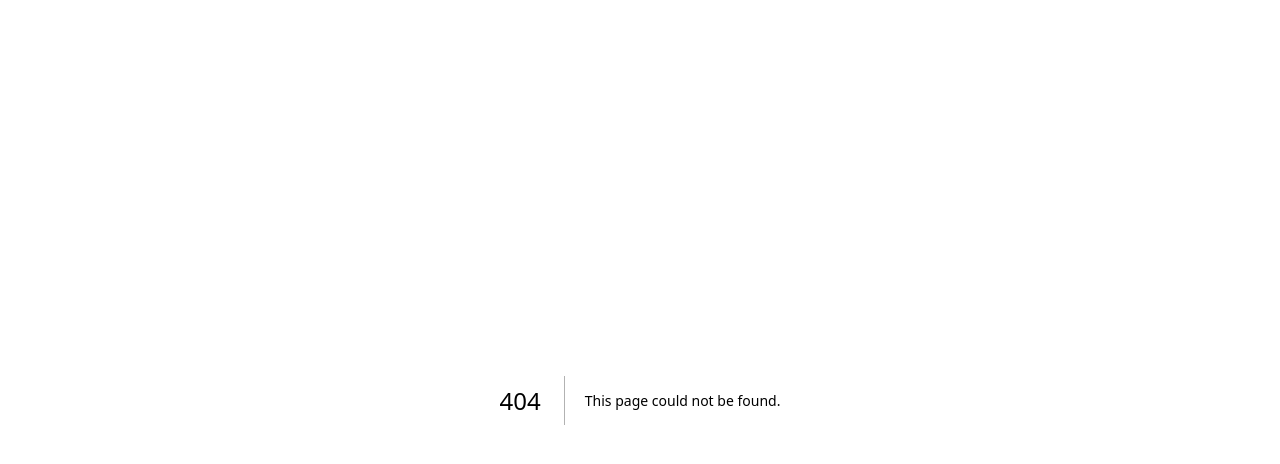
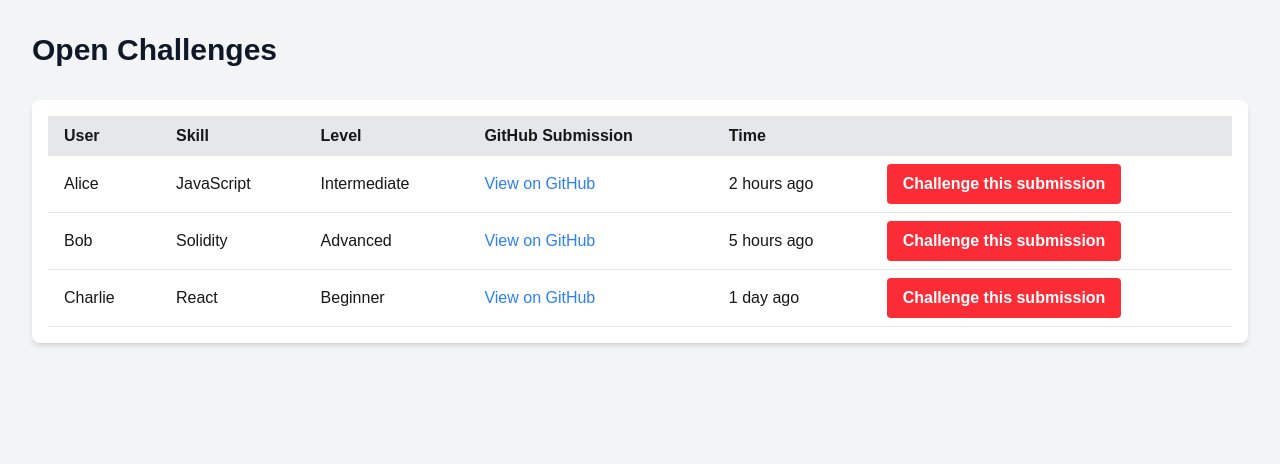
Before and after one commit to tanishkhot/proof-of-merit, a Next.js app in the folder frontend/: page /challenges in a window 1280 px wide. Before the commit this address had no page. Shown: the top 464 px of the page. Built offline with nearby package versions, Linux system fonts and the light colour scheme.

Commit message:
feat: adding challenges page

```diff
--- /dev/null
+++ b/frontend/src/app/challenges/page.tsx
@@ -0,0 +1,65 @@
+import React from 'react';
+
+const challenges = [
+  {
+    user: 'Alice',
+    skill: 'JavaScript',
+    level: 'Intermediate',
+    github_submission_url: 'https://github.com/alice/project',
+    time: '2 hours ago',
+  },
+  {
+    user: 'Bob',
+    skill: 'Solidity',
+    level: 'Advanced',
+    github_submission_url: 'https://github.com/bob/project',
+    time: '5 hours ago',
+  },
+  {
+    user: 'Charlie',
+    skill: 'React',
+    level: 'Beginner',
+    github_submission_url: 'https://github.com/charlie/project',
+    time: '1 day ago',
+  },
+];
+
+const ChallengesPage = () => {
+  return (
+    <div className="bg-gray-100 dark:bg-gray-900 min-h-screen p-8">
+      <h1 className="text-3xl font-bold text-gray-900 dark:text-gray-100 mb-8">Open Challenges</h1>
+      <div className="bg-white dark:bg-gray-800 rounded-lg shadow-md p-4">
+        <table className="w-full table-auto">
+          <thead>
+            <tr className="bg-gray-200 dark:bg-gray-700">
+              <th className="px-4 py-2 text-left">User</th>
+              <th className="px-4 py-2 text-left">Skill</th>
+              <th className="px-4 py-2 text-left">Level</th>
+              <th className="px-4 py-2 text-left">GitHub Submission</th>
+              <th className="px-4 py-2 text-left">Time</th>
+              <th className="px-4 py-2"></th>
+            </tr>
+          </thead>
+          <tbody>
+            {challenges.map((challenge, index) => (
+              <tr key={index} className="border-b border-gray-200 dark:border-gray-700">
+                <td className="px-4 py-2">{challenge.user}</td>
+                <td className="px-4 py-2">{challenge.skill}</td>
+                <td className="px-4 py-2">{challenge.level}</td>
+                <td className="px-4 py-2"><a href={challenge.github_submission_url} target="_blank" rel="noopener noreferrer" className="text-blue-500 hover:underline">View on GitHub</a></td>
+                <td className="px-4 py-2">{challenge.time}</td>
+                <td className="px-4 py-2">
+                  <button className="bg-red-500 hover:bg-red-700 text-white font-bold py-2 px-4 rounded">
+                    Challenge this submission
+                  </button>
+                </td>
+              </tr>
+            ))}
+          </tbody>
+        </table>
+      </div>
+    </div>
+  );
+};
+
+export default ChallengesPage;
```
